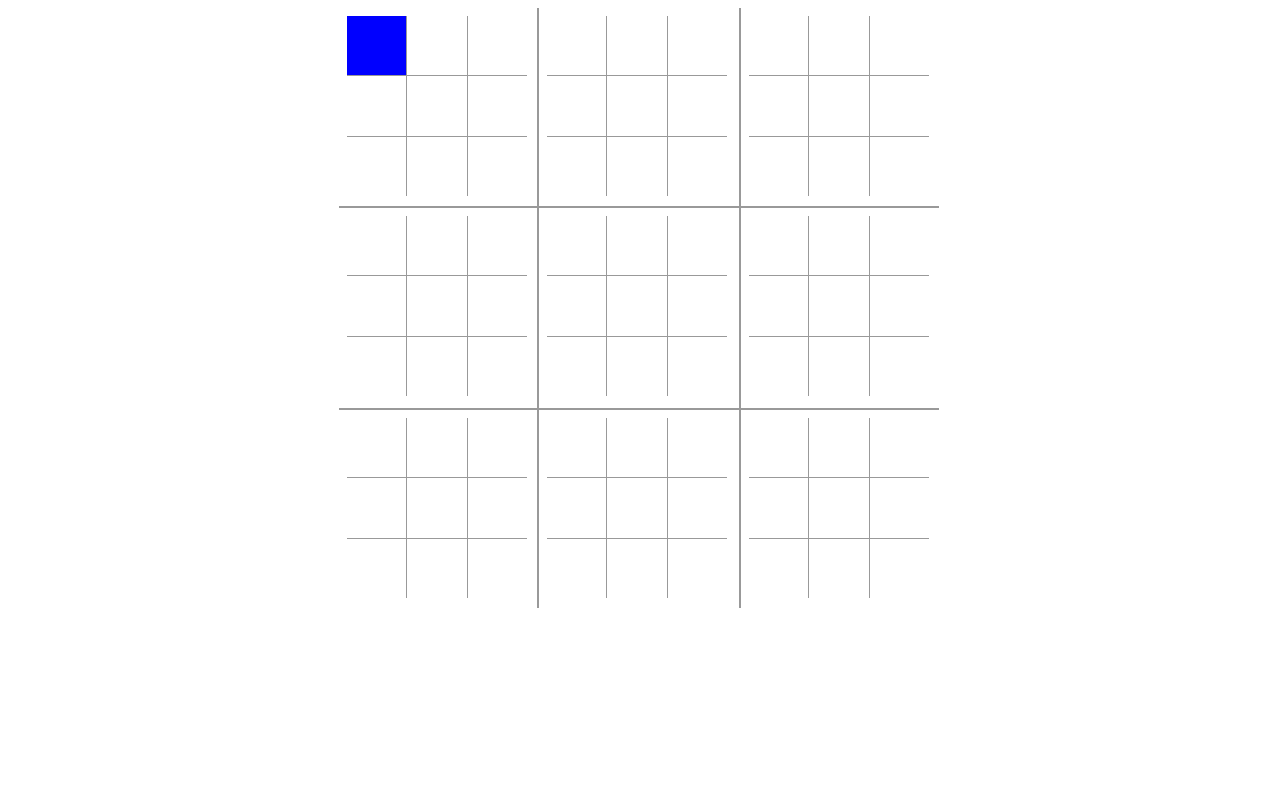
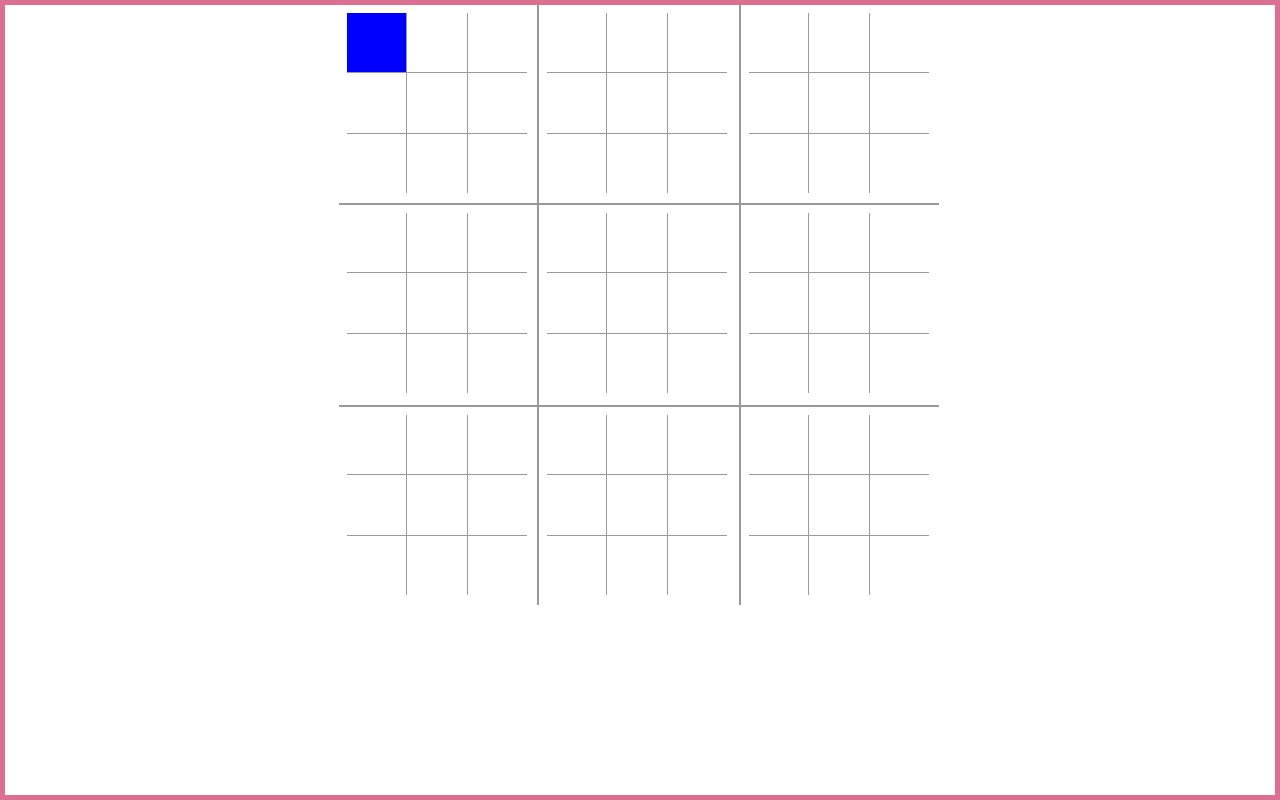
Before and after one commit to VictorVation/ultimate-tictactoe, a plain HTML site: page index.html in a window 1280 px wide. Both pictures are taken after a click on the element 377 px from the left and 46 px from the top of the page. Drawn offline with nearby package versions, Linux system fonts and the light colour scheme.

Commit message:
Add pretty colors

```diff
--- a/index.html
+++ b/index.html
@@ -11,7 +11,9 @@
             -webkit-box-sizing: border-box;
             box-sizing: border-box;
         }
-
+        body {
+          margin: 0px auto;
+        }
         #bigGrid{
             width:602px;
             height:602px;
@@ -61,19 +63,26 @@
             border-top:1px solid #999;
             border-left:1px solid #999;
         }
-
+        .player0{
+            background-color:blue;
+            transition: background-color 0.3s ease-in-out;
+        }
         .player1{
             background-color:red;
-            transition: background-color 0.3s ease-in-out;
-        }
-        .player0{
-            background-color:blue;
             transition: background-color 0.3s ease-in-out;
         }
  /*       .active{
             background-color:#F3F3F3;
             transition: background-color 0.3s ease-in-out;
         }*/
+        .body0 {
+          border: 5px solid #AFEEEE;
+          transition: border 0.3s ease-in-out;
+        }
+        .body1 {
+          border: 5px solid #DB7093;
+          transition: border 0.3s ease-in-out;
+        }
         .active0{
           background-color: #AFEEEE;
           transition: background-color 0.3s ease-in-out;
@@ -224,11 +233,11 @@
 
                         //playerGrid[currentPlayer] = (largeGrid.squares[squareNumber].winner == -1)?squareNumber:-1;
 
+                        $('.grid').removeClass('active' + otherPlayer);
+                        $('.grid.position'+playerGrid[currentPlayer]).addClass('active' + currentPlayer);
 
-
-                        $('.grid').removeClass('active' + otherPlayer);
-                         $('.grid.position'+playerGrid[currentPlayer]).addClass('active' + currentPlayer);
-
+                        $('body').removeClass('body' + otherPlayer);
+                        $('body').addClass('body' + currentPlayer);
                     }
                 });
             }
```
